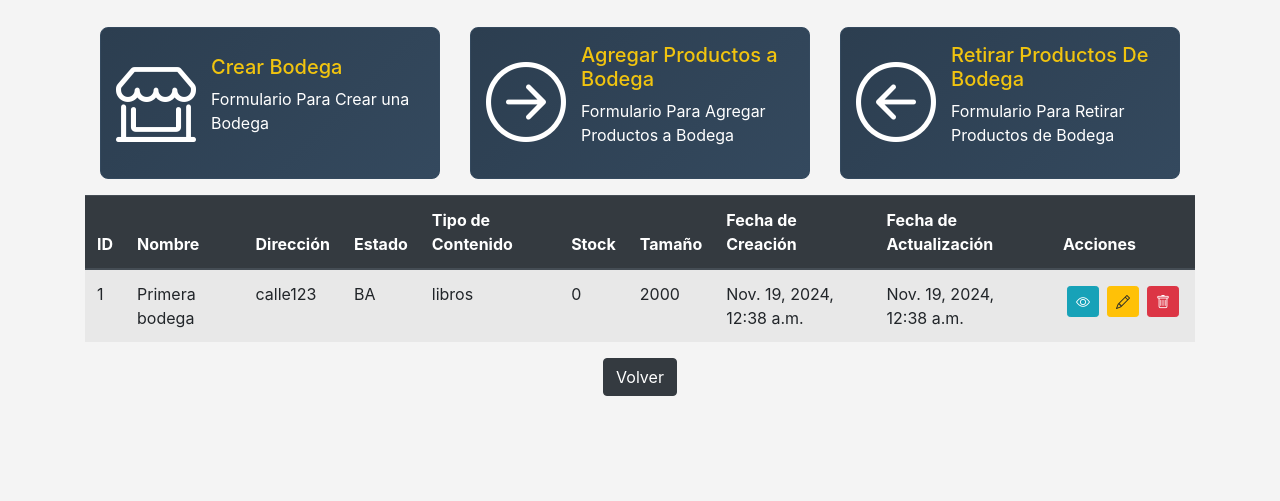
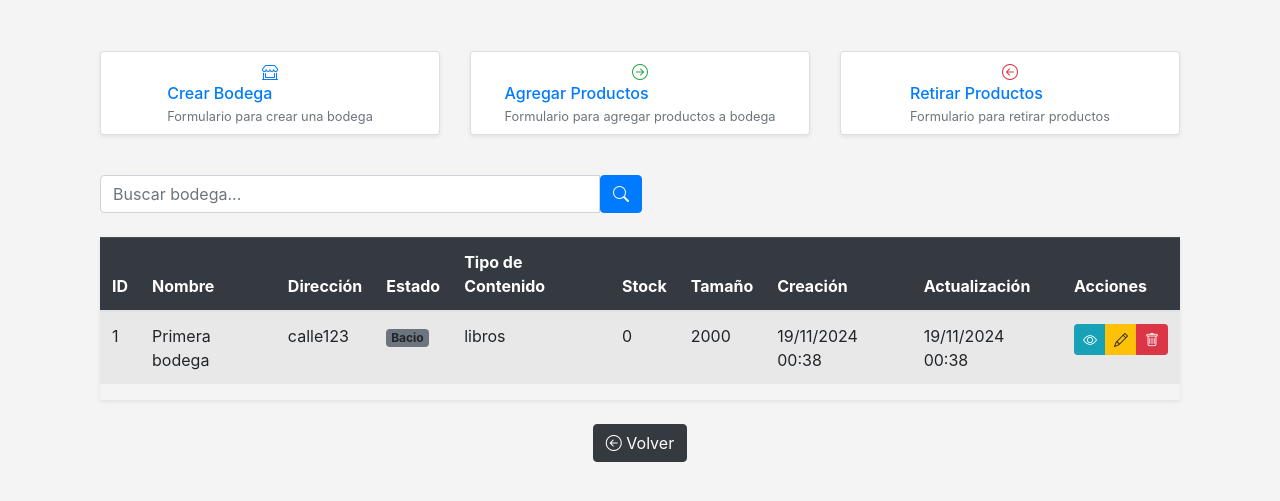
Before and after one commit to TheNewAarons/Gestor_Libreria, a Django app: page /Bodegas/bodegas_list/ in a window 1280 px wide. Shown: the part 69-570 px from the top of the page. Run offline with Django 5.2, Linux system fonts and the light colour scheme; data comes from the database, SQL or seed files in the repository; some libraries are stand-ins or nearby versions.

Commit message:
cambio de style en list de productos y bodegas

```diff
--- a/Bodegas/templates/bodegas/bodegas_list.html
+++ b/Bodegas/templates/bodegas/bodegas_list.html
@@ -2,43 +2,58 @@
 
 {% block content %}
 
-<div class="container">
-    <div class="row">
-        <!-- Columna de Cards -->
-        <div class="col-md-4 mb-3">
-            <a href="{% url 'bodegas_create' %}" class="module-card">
-                <div class="module-icon"><i class="bi bi-shop-window"></i></div>
-                <div class="module-text">
-                    <h5>Crear Bodega</h5>
-                    <p>Formulario Para Crear una Bodega</p>
+<div class="container mt-4">
+    <!-- Cards de acceso rápido compactas con iconos a la izquierda -->
+    <div class="row mb-4">
+        <div class="col-sm-4 mb-3">
+            <a href="{% url 'bodegas_create' %}" class="card shadow-sm p-2 h-100 d-flex align-items-center">
+                <div class="me-3 text-primary fs-3">
+                    <i class="bi bi-shop-window"></i>
+                </div>
+                <div>
+                    <h6 class="card-title mb-1">Crear Bodega</h6>
+                    <p class="text-muted small mb-0">Formulario para crear una bodega</p>
                 </div>
             </a>
         </div>
-        <div class="col-md-4 mb-3">
-            <a href="{% url 'agregar_producto_bodega' %}" class="module-card">
-                <div class="module-icon"><i class="bi bi-arrow-right-circle"></i></div>
-                <div class="module-text">
-                    <h5>Agregar Productos a Bodega</h5>
-                    <p>Formulario Para Agregar Productos a Bodega</p>
+        <div class="col-sm-4 mb-3">
+            <a href="{% url 'agregar_producto_bodega' %}" class="card shadow-sm p-2 h-100 d-flex align-items-center">
+                <div class="me-3 text-success fs-3">
+                    <i class="bi bi-arrow-right-circle"></i>
+                </div>
+                <div>
+                    <h6 class="card-title mb-1">Agregar Productos</h6>
+                    <p class="text-muted small mb-0">Formulario para agregar productos a bodega</p>
                 </div>
             </a>
         </div>
-        <div class="col-md-4 mb-3">
-            <a href="{% url 'retirar_producto_bodega' %}" class="module-card">
-                <div class="module-icon"><i class="bi bi-arrow-left-circle"></i></div>
-                <div class="module-text">
-                    <h5>Retirar Productos De Bodega</h5>
-                    <p>Formulario Para Retirar Productos de Bodega</p>
+        <div class="col-sm-4 mb-3">
+            <a href="{% url 'retirar_producto_bodega' %}" class="card shadow-sm p-2 h-100 d-flex align-items-center">
+                <div class="me-3 text-danger fs-3">
+                    <i class="bi bi-arrow-left-circle"></i>
+                </div>
+                <div>
+                    <h6 class="card-title mb-1">Retirar Productos</h6>
+                    <p class="text-muted small mb-0">Formulario para retirar productos</p>
                 </div>
             </a>
         </div>
     </div>
 
-    <!-- Fila para el listado centrado -->
-    <div class="row">
-        <div>
-            <table class="table table-striped">
-                <thead class="thead-dark">
+    <!-- Barra de búsqueda opcional -->
+    <div class="row mb-4">
+        <div class="col">
+            <form method="GET" action="{% url 'bodegas_list' %}" class="input-group">
+                <input type="text" name="search" class="form-control" placeholder="Buscar bodega..." value="{{ request.GET.search }}">
+                <button class="btn btn-primary" type="submit"><i class="bi bi-search"></i></button>
+            </form>
+        </div>
+    </div>
+
+    <!-- Tabla de bodegas -->
+    <div class="table-responsive shadow-sm">
+        <table class="table table-striped table-hover">
+            <thead class="table-dark">
                 <tr>
                     <th scope="col">ID</th>
                     <th scope="col">Nombre</th>
@@ -47,8 +62,8 @@
                     <th scope="col">Tipo de Contenido</th>
                     <th scope="col">Stock</th>
                     <th scope="col">Tamaño</th>
-                        <th scope="col">Fecha de Creación</th>
-                        <th scope="col">Fecha de Actualización</th>
+                    <th scope="col">Creación</th>
+                    <th scope="col">Actualización</th>
                     <th scope="col">Acciones</th>
                 </tr>
             </thead>
@@ -58,32 +73,44 @@
                     <td>{{ t.id }}</td>
                     <td>{{ t.nombre }}</td>
                     <td>{{ t.direction }}</td>
-                        <td>{{ t.estado }}</td>
+                    <td>
+                        <span class="badge
+                            {% if t.estado == 'BA' %}bg-secondary
+                            {% elif t.estado == 'OC' %}bg-success
+                            {% elif t.estado == 'MT' %}bg-warning
+                            {% endif %}
+                        ">
+                            {{ t.get_estado_display }}
+                        </span>
+                    </td>
                     <td>{{ t.tipo_de_contenido }}</td>
                     <td>{{ t.nivel_stock }}</td>
                     <td>{{ t.tamaño_bodega }}</td>
-                        <td>{{ t.created_at }}</td>
-                        <td>{{ t.updated_at }}</td>
-                        <td>
-                            <div class="d-flex">
-                                <a class="btn btn-info btn-sm m-1" href="{% url 'bodegas_detail' t.id %}" title="Ver"><i
-                                        class="bi bi-eye"></i></a>
-                                <a class="btn btn-warning btn-sm m-1" href="{% url 'bodegas_update' t.id %}"
-                                    title="Editar"><i class="bi bi-pencil"></i></a>
-                                <a class="btn btn-danger btn-sm m-1" href="{% url 'bodegas_delete' t.id %}"
-                                    title="Eliminar"><i class="bi bi-trash"></i></a>
+                    <td>{{ t.created_at|date:"d/m/Y H:i" }}</td>
+                    <td>{{ t.updated_at|date:"d/m/Y H:i" }}</td>
+                    <td class="text-center">
+                        <div class="btn-group">
+                            <a class="btn btn-sm btn-info" href="{% url 'bodegas_detail' t.id %}" title="Ver">
+                                <i class="bi bi-eye"></i>
+                            </a>
+                            <a class="btn btn-sm btn-warning" href="{% url 'bodegas_update' t.id %}" title="Editar">
+                                <i class="bi bi-pencil"></i>
+                            </a>
+                            <a class="btn btn-sm btn-danger" href="{% url 'bodegas_delete' t.id %}" title="Eliminar">
+                                <i class="bi bi-trash"></i>
+                            </a>
                         </div>
                     </td>
                 </tr>
                 {% endfor %}
             </tbody>
         </table>
-            <div class="text-center">
-                <a class="btn btn-dark" href="{% url 'base' %}">Volver</a>
     </div>
-        </div>
+
+    <!-- Botón de regreso -->
+    <div class="text-center mt-4">
+        <a class="btn btn-dark" href="{% url 'base' %}"><i class="bi bi-arrow-left-circle"></i> Volver</a>
     </div>
 </div>
 
-
 {% endblock %}
--- a/Bodegas/views.py
+++ b/Bodegas/views.py
@@ -10,26 +10,53 @@ from django.urls import reverse_lazy
 
 # Create your views here.
 
+
+
+def bodegas_list(request):
+    search_query = request.GET.get('search', '')  # Capturamos el parámetro 'search'
+    if search_query:
+        bodegas = Bodega.objects.filter(nombre__icontains=search_query)  # Filtra por nombre que contenga el texto
+    else:
+        bodegas = Bodega.objects.all()  # Muestra todas las bodegas si no hay búsqueda
+
+    return render(request, 'Bodegas/bodegas_list.html', {'bodegas': bodegas})
+
+
+
+
+
+def actualizar_estado_bodega(bodega):
+    """
+    Actualiza el estado de la bodega basado en su nivel de stock.
+    - Si el nivel de stock es 0, cambia el estado a 'Bacio' (BA).
+    - Si el nivel de stock es mayor a 0, cambia el estado a 'Ocupado' (OC).
+    """
+    if bodega.nivel_stock == 0:
+        bodega.estado = 'BA'  # Bodega vacía
+    else:
+        bodega.estado = 'OC'  # Bodega ocupada
+    bodega.save()
+
+
+
+
+
 def agregar_producto_bodega(request):
     if request.method == 'POST':
         form = ProductoBodegaForm(request.POST)
         if form.is_valid():
-            # Guardamos el producto en la bodega
             producto_bodega = form.save()
+            bodega = producto_bodega.bodega
 
-            # Actualizamos el stock de la bodega
-            bodega = producto_bodega.bodega
-            bodega.nivel_stock += producto_bodega.cantidad  # Actualizamos el stock de la bodega
+            # Actualizamos el nivel de stock
+            bodega.nivel_stock += producto_bodega.cantidad
             bodega.save()
 
-            # Si es necesario, actualizamos la cantidad del libro en el modelo Libro
-            producto_bodega.producto.cantidad -= producto_bodega.cantidad  # Reducimos la cantidad del producto
-            producto_bodega.producto.save()
+            # Llamamos a la función para actualizar el estado de la bodega
+            actualizar_estado_bodega(bodega)
 
-            # Redirigir al listado de bodegas
             return redirect('bodegas_list')
         else:
-            # Si el formulario no es válido, mostramos el mensaje de error
             messages.error(request, form.errors)
     else:
         form = ProductoBodegaForm()
@@ -39,47 +66,38 @@ def agregar_producto_bodega(request):
 
 
 
+
+
+
 def retirar_producto_bodega(request):
     if request.method == 'POST':
         form = ProductoBodegaForm(request.POST)
         if form.is_valid():
-            # Extraemos los datos del formulario
-            bodega = form.cleaned_data['bodega']
-            producto = form.cleaned_data['producto']
-            cantidad_retirar = form.cleaned_data['cantidad']
+            producto_bodega = form.save(commit=False)
+            bodega = producto_bodega.bodega
 
-            # Validamos si la cantidad solicitada es mayor al stock disponible en la bodega
-            try:
-                producto_bodega = ProductoBodega.objects.get(bodega=bodega, producto=producto)
+            # Verificamos que hay suficiente stock antes de retirar
+            if producto_bodega.cantidad > bodega.nivel_stock:
+                messages.error(request, 'No hay suficiente stock en la bodega.')
+                return redirect('retirar_producto_bodega')
 
-                if producto_bodega.cantidad >= cantidad_retirar:
-                    # Reducimos la cantidad en la bodega
-                    producto_bodega.cantidad -= cantidad_retirar
-                    producto_bodega.save()
+            # Actualizamos el nivel de stock
+            bodega.nivel_stock -= producto_bodega.cantidad
+            bodega.save()
 
-                    # Actualizamos el stock de la bodega
-                    bodega.nivel_stock -= cantidad_retirar
-                    bodega.save()
+            # Llamamos a la función para actualizar el estado de la bodega
+            actualizar_estado_bodega(bodega)
 
-                    # Aumentamos la cantidad del producto en el inventario
-                    producto.cantidad += cantidad_retirar
-                    producto.save()
-
-                    messages.success(request, f'Se han retirado {cantidad_retirar} unidades de {producto.title}.')
-                    return redirect('bodegas_list')
-
-                else:
-                    messages.error(request, f'No hay suficiente stock del producto "{producto.title}". Stock disponible: {producto_bodega.cantidad}.')
-            except ProductoBodega.DoesNotExist:
-                messages.error(request, 'El producto no está disponible en esta bodega.')
-
+            producto_bodega.save()
+            return redirect('bodegas_list')
         else:
-            messages.error(request, 'Por favor, corrija los errores en el formulario.')
-
+            messages.error(request, form.errors)
     else:
         form = ProductoBodegaForm()
 
     return render(request, 'Bodegas/retirar_producto_bodega.html', {'form': form})
+
+
 
 
 
@@ -96,11 +114,19 @@ class BodegasListView(ListView):
         context['productos_bodega'] = ProductoBodega.objects.all()  # O filtrado según lo necesites
         return context
 
+
+
+
+
 class BodegasCreateView(CreateView):
     model = Bodega
     template_name = 'Bodegas/bodegas_create.html'
     form_class = BodegasForm
     success_url = reverse_lazy('bodegas_list')
+
+
+
+
 
 class BodegasUpdateView(UpdateView):
     model = Bodega
@@ -108,12 +134,18 @@ class BodegasUpdateView(UpdateView):
     form_class = BodegasForm
     success_url = reverse_lazy('bodegas_list')
 
+
+
+
 class BodegasDeleteView(DeleteView):
     model = Bodega
     template_name = 'Bodegas/bodegas_delete.html'
     context_object_name = 'bodega'
     success_url = reverse_lazy('bodegas_list')
 
+
+
+
 class BodegasDetailView(DetailView):
     model = Bodega
     template_name = 'Bodegas/bodegas_detail.html'
```
Also changed, not shown: Libros/templates/libros/libros_list.html (+42 -26 lines). Lines whose indentation alone changed are shown as unchanged.
